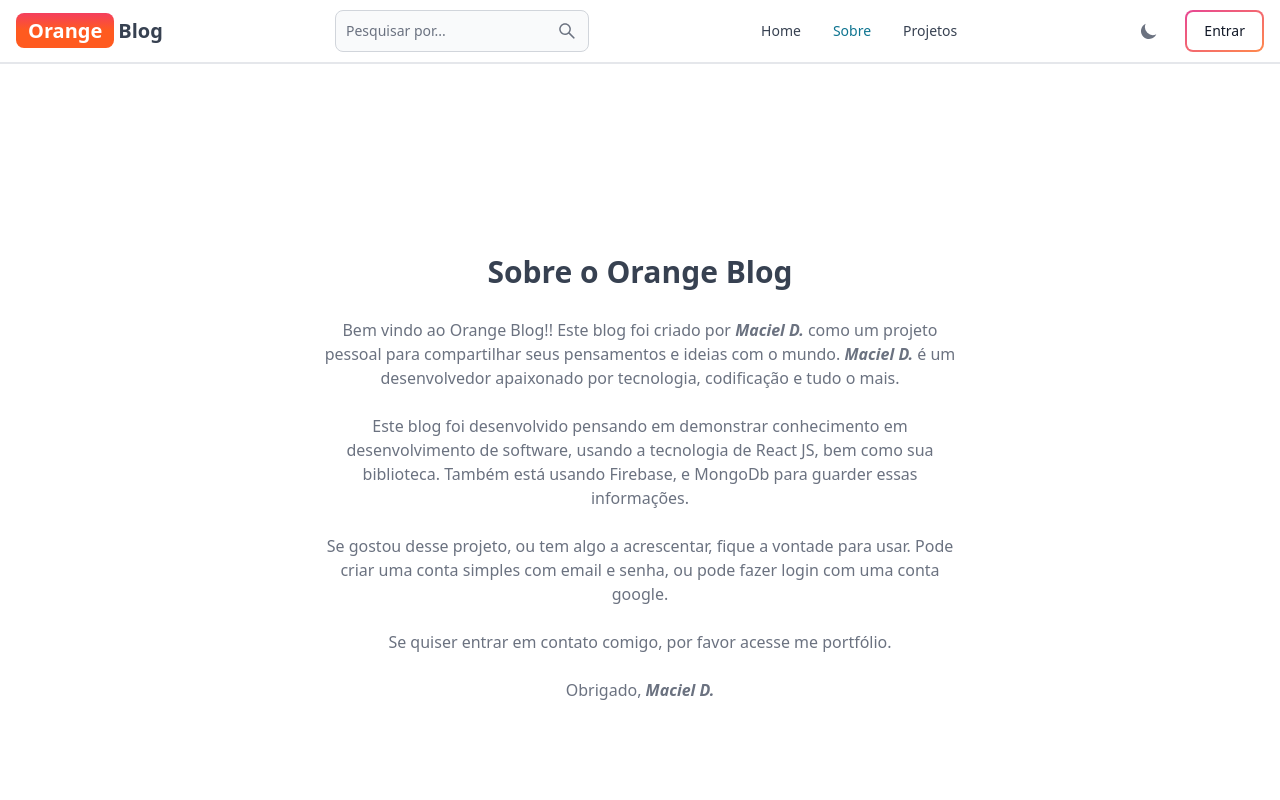
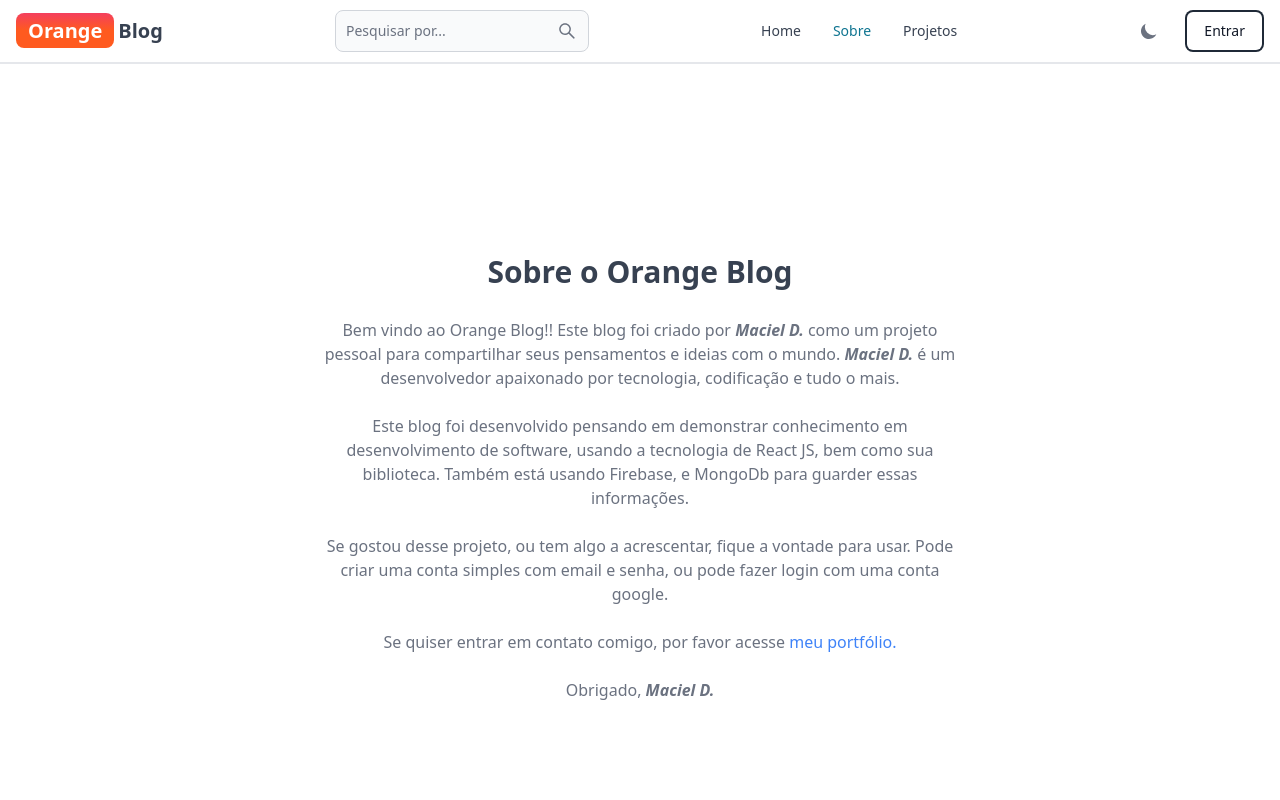
Before and after one commit to MacielDouglas/Blog_React, a React (Vite) app in the folder client/: page /about in a window 1280 px wide. Shown: the top 800 px of the page. Built offline with nearby package versions, Linux system fonts and the light colour scheme; no server answers.

Commit message:
Feito correções de cores, adicionado svg.ico no index html

```diff
--- a/client/index.html
+++ b/client/index.html
@@ -2,9 +2,16 @@
 <html lang="pt-BR">
   <head>
     <meta charset="UTF-8" />
-    <link rel="icon" type="image/svg+xml" href="/vite.svg" />
+    <link rel="icon" type="image/svg+xml" href="./public/Orange.svg" />
     <meta name="viewport" content="width=device-width, initial-scale=1.0" />
-    <title>Blog React</title>
+    <meta name="author" content="Douglas Maciel" />
+    <meta
+      name="description"
+      content="Orange Blog - site fictício criado por Maciel D."
+    />
+    <meta name="keywords" content="React, Tailwind, Vite, Node, MongoDB" />
+    <meta name="theme-color" content="#FF5A1F" />
+    <title>Orange Blog</title>
   </head>
   <body>
     <div id="root"></div>
--- a/client/src/components/Header.jsx
+++ b/client/src/components/Header.jsx
@@ -104,7 +104,7 @@ export default function Header() {
           </Dropdown>
         ) : (
           <Link to="/sign-in">
-            <Button gradientDuoTone="pinkToOrange" outline>
+            <Button color="dark" outline>
               Entrar
             </Button>
           </Link>
--- a/client/src/pages/About.jsx
+++ b/client/src/pages/About.jsx
@@ -27,7 +27,15 @@ export default function About() {
               ou pode fazer login com uma conta google.
             </p>
             <p>
-              Se quiser entrar em contato comigo, por favor acesse me portfólio.
+              Se quiser entrar em contato comigo, por favor acesse{" "}
+              <a
+                href="https://macield.vercel.app/"
+                target="_blank"
+                rel="noopener noreferrer"
+                className="text-blue-500 hover:font-semibold"
+              >
+                meu portfólio.
+              </a>
             </p>
             <p>
               Obrigado, <span className="font-bold italic">Maciel D.</span>
--- a/client/src/pages/Home.jsx
+++ b/client/src/pages/Home.jsx
@@ -25,7 +25,7 @@ export default function Home() {
             Blog
           </span>
         </h1>
-        <p className="text-gray-500 text-xs sm:test-sm">
+        <p className="text-gray-500 text-md sm:test-sm">
           Aqui você encontrará uma variedade de artigos e tutoriais sobre
           tópicos como desenvolvimento web, engenharia de software e linguagens
           de programação.
--- a/client/src/pages/SignIn.jsx
+++ b/client/src/pages/SignIn.jsx
@@ -31,7 +31,7 @@ FormField.propTypes = {
 };
 
 const SubmitButton = ({ loading, children }) => (
-  <Button gradientDuoTone="pinkToOrange" type="submit" disabled={loading}>
+  <Button color="dark" type="submit" disabled={loading}>
     {loading ? (
       <>
         <Spinner size="sm" />
@@ -46,8 +46,6 @@ const SubmitButton = ({ loading, children }) => (
 const SignIn = () => {
   const [formData, setFormData] = useState({});
   const { loading, error: errorMessage } = useSelector((state) => state.user);
-  // const [errorMessage, setErrorMessage] = useState(null);
-  // const [loading, setLoading] = useState(false);
   const navigate = useNavigate();
   const dispatch = useDispatch();
 
--- a/client/src/pages/SignUp.jsx
+++ b/client/src/pages/SignUp.jsx
@@ -107,11 +107,7 @@ export default function SignUp() {
               id="password"
               onChange={handleChange}
             />
-            <Button
-              gradientDuoTone="pinkToOrange"
-              type="submit"
-              disabled={loading}
-            >
+            <Button color="dark" type="submit" disabled={loading}>
               {loading ? (
                 <>
                   <Spinner size="sm" />
```
Also changed, not shown: client/public/Orange.svg (added).
